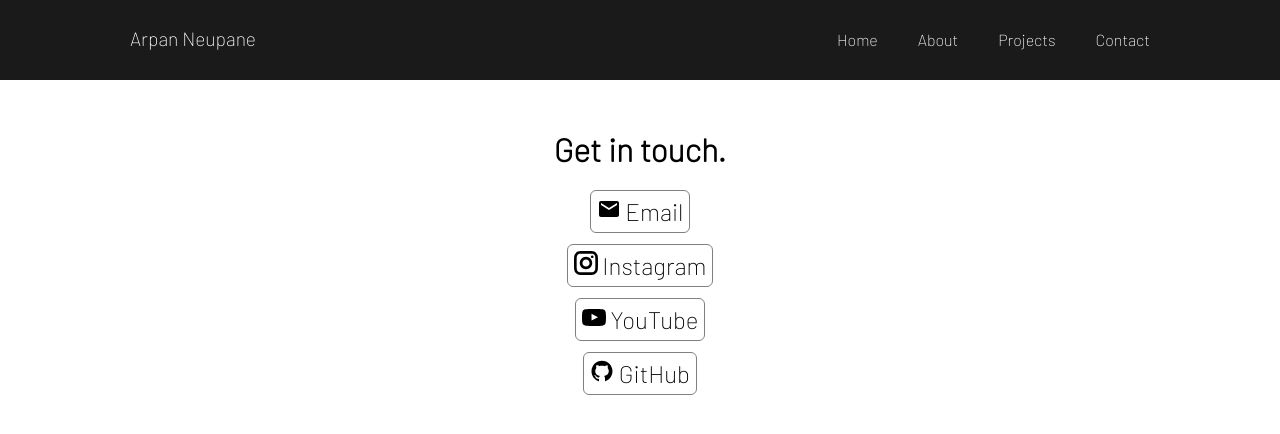
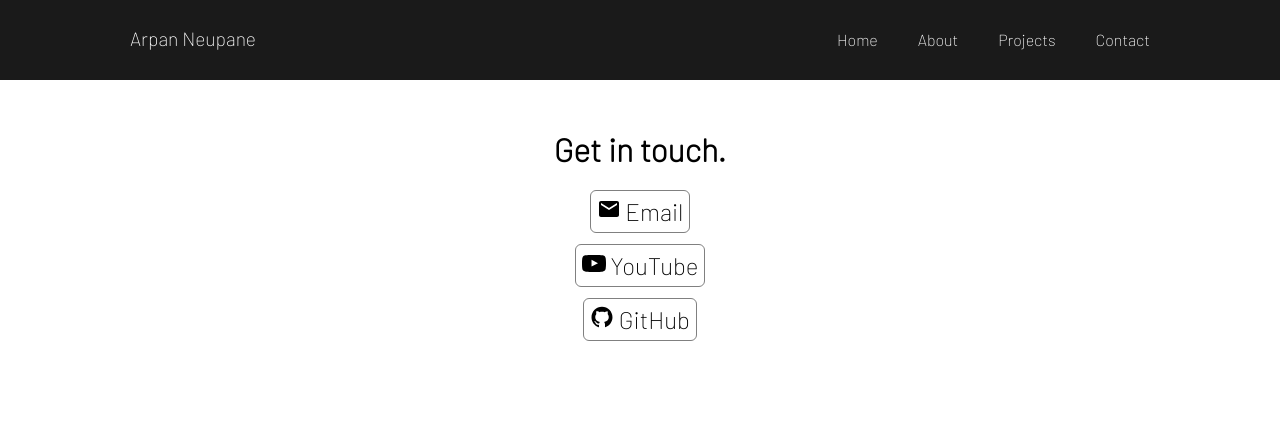
Before and after one commit to arpanneupane19/website-v3, a React (Create React App) app: page /contact in a window 1280 px wide. Shown: the top 434 px of the page. Built offline with nearby package versions, Linux system fonts and the light colour scheme; no server answers.

Commit message:
removed instagram from contact

```diff
--- a/src/components/Contact.js
+++ b/src/components/Contact.js
@@ -1,22 +1,10 @@
-import React, { useEffect, useState } from 'react'
+import React from 'react'
 import './Contact.css';
 import { MdEmail } from "react-icons/md";
-import { GrInstagram } from 'react-icons/gr';
 import { GrYoutube } from 'react-icons/gr';
 import { AiOutlineGithub } from 'react-icons/ai';
 
 function Contact() {
-
-    const [igData, setIgData] = useState([{}]);
-
-    useEffect(() => {
-        fetch('https://graph.instagram.com/<UserID>?fields=username&access_token=<InstagramAccessToken>').then(
-            response => response.json()
-        ).then(data => setIgData(data))
-    }, []);
-
-    const igURL = `https://instagram.com/${igData.username}`;
-
     return (
         <div className='contact'>
             <div className='contact-header-info'>
@@ -25,9 +13,6 @@ function Contact() {
             <div className='contact-links'>
                 <div className='box'>
                     <a href="mailto:arpanneupane19@gmail.com" target='__blank'><MdEmail /> Email</a>
-                </div>
-                <div className='box'>
-                    <a href={igURL} target="__blank"><GrInstagram /> Instagram</a>
                 </div>
                 <div className='box'>
                     <a href="https://youtube.com/ArpanNeupaneProductions" target="__blank"><GrYoutube /> YouTube</a>
```
